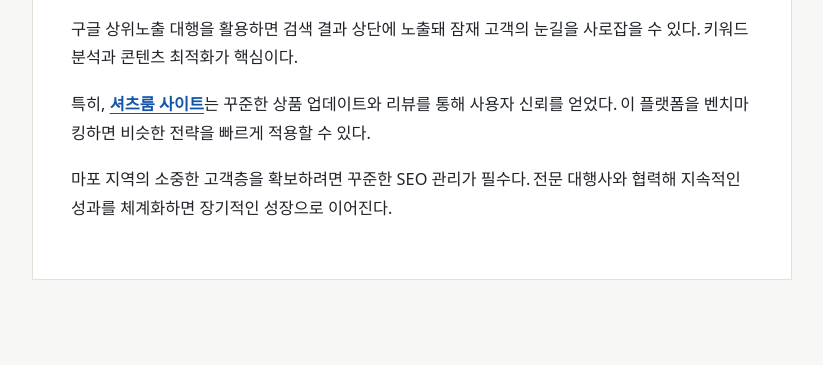
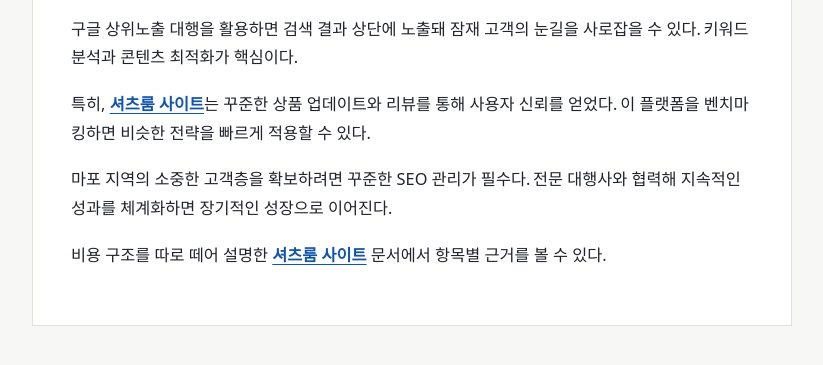
Before and after one commit to mqlwmsltm-arch/bp-sf-t3-1779642675702-239, a plain HTML site: page posts/gemini-coverage-20260706-0108.html in a window 1280 px wide. Shown: the part 203-568 px from the top of the page, without its empty margins (228-1051 px from the left). Drawn offline with Linux system fonts and the light colour scheme.

```diff
--- a/posts/gemini-coverage-20260706-0108.html
+++ b/posts/gemini-coverage-20260706-0108.html
@@ -15,6 +15,8 @@
     <p>구글 상위노출 대행을 활용하면 검색 결과 상단에 노출돼 잠재 고객의 눈길을 사로잡을 수 있다. 키워드 분석과 콘텐츠 최적화가 핵심이다.</p>
     <p>특히, <a class="anchor-link" href="https://dydrkrtks7-cmd.github.io/bp-t1-shirtsroom-site/" data-bpaas-link-target="t1-shirtsroom-site">셔츠룸 사이트</a>는 꾸준한 상품 업데이트와 리뷰를 통해 사용자 신뢰를 얻었다. 이 플랫폼을 벤치마킹하면 비슷한 전략을 빠르게 적용할 수 있다.</p>
     <p>마포 지역의 소중한 고객층을 확보하려면 꾸준한 SEO 관리가 필수다. 전문 대행사와 협력해 지속적인 성과를 체계화하면 장기적인 성장으로 이어진다.</p>
-  </article>
+
+      <p>비용 구조를 따로 떼어 설명한 <a class="anchor-link" href="https://maphoshirts.space/" data-bpaas-link-target="t1-shirtsroom-site">셔츠룸 사이트</a> 문서에서 항목별 근거를 볼 수 있다.</p>
+    </article>
 </body>
 </html>
```
Also changed, not shown: posts/gemini-coverage-20260706-0105.html (+3 -1 lines).
